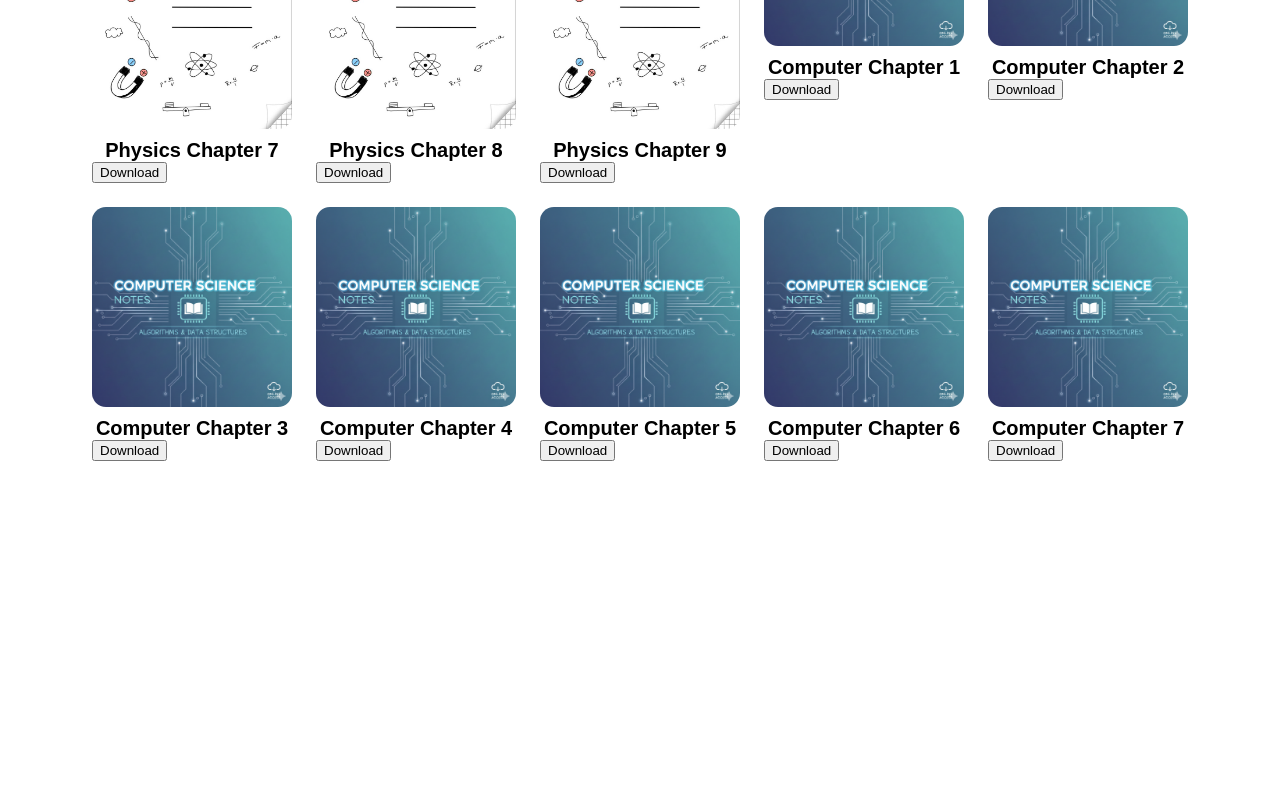
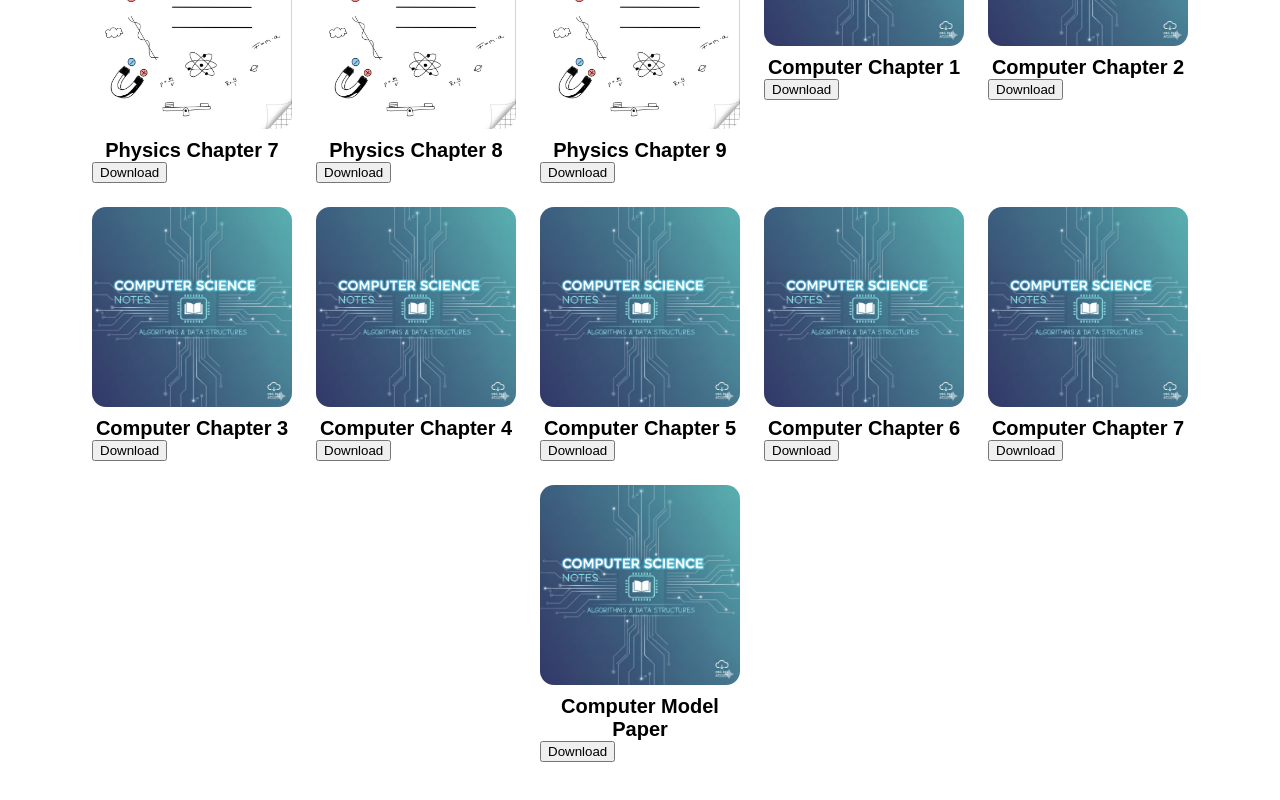
Before and after one commit to ur-ghostyy/notes-app, a React (Vite) app in the folder notes-website/: page / in a window 1280 px wide. Shown: the part 705-1505 px from the top of the page. Before the commit the page ends 1206 px from the top, so only its background shows below. Built offline with nearby package versions, Linux system fonts and the light colour scheme.

Commit message:
model paper testing

```diff
--- a/notes-website/src/Homepage.jsx
+++ b/notes-website/src/Homepage.jsx
@@ -18,6 +18,7 @@ import csChap4 from './assets/csNotes/cs4.pdf'
 import csChap5 from './assets/csNotes/cs5.pdf'
 import csChap6 from './assets/csNotes/cs6.pdf'
 import csChap7 from './assets/csNotes/cs7.pdf'
+import csMp1 from './assets/modelPapers/csMP1.pdf'
 
 function HomePage() {
 
@@ -92,6 +93,15 @@ function HomePage() {
       pdfUrl: csChap7,
       coverImg: csCover
     }
+    ,
+    {
+      title: "Computer Model Paper",
+      subject: "computer",
+      grade: "xi",
+      pdfUrl: csMp1,
+      coverImg: csCover
+    }
+
   ])
 
   const [search, setSearch] = useState('')
```
Also changed, not shown: 1 other file (tests, documents, lock files or other folders).
